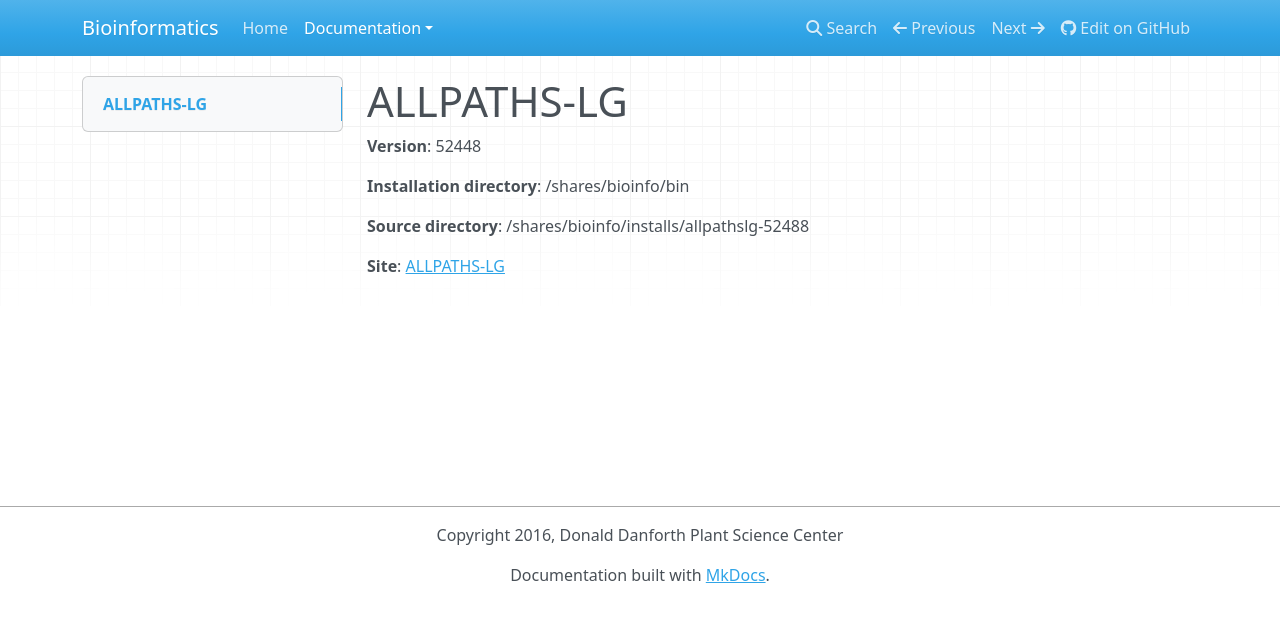
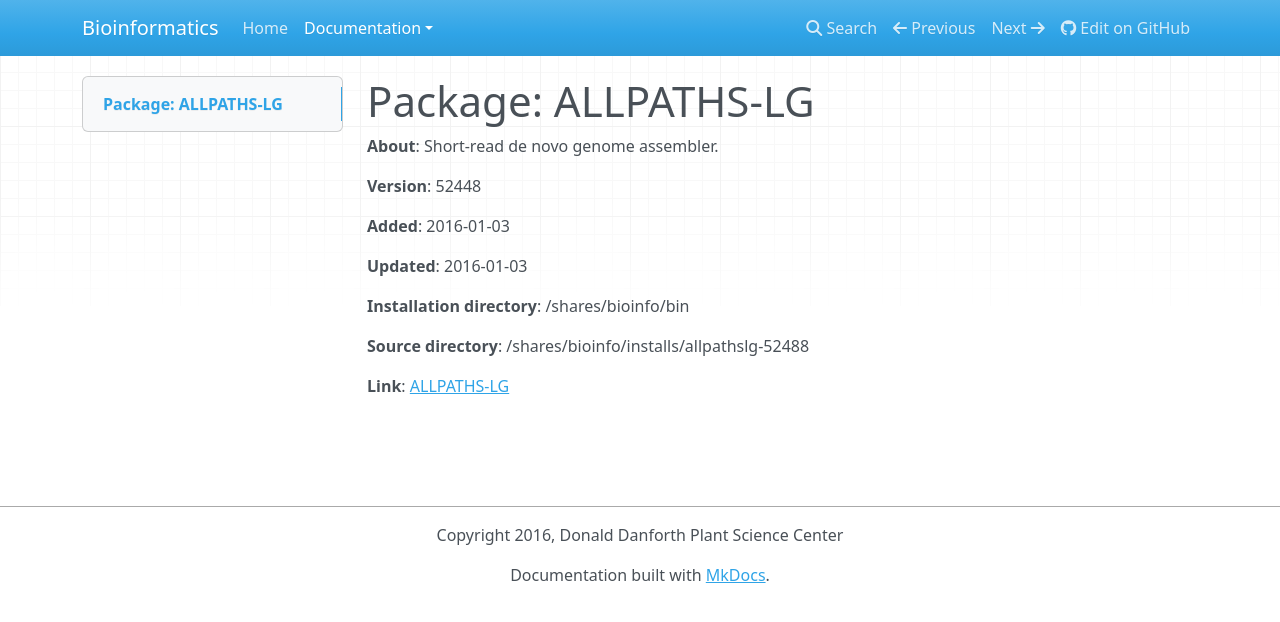
Before and after one commit to danforthcenter/bioinformatics, an MkDocs documentation site: the page built from docs/allpaths.md, in a window 1280 px wide. Shown: the top 622 px of the page. Built offline with MkDocs 1.6.1, drawn with Linux system fonts in a browser that asks for light colours; nearby versions of some CDN libraries; old or Windows-style settings are respelled for this version of MkDocs.

Commit message:
Updated all-paths docs

```diff
--- a/docs/allpaths.md
+++ b/docs/allpaths.md
@@ -1,9 +1,15 @@
-# ALLPATHS-LG
+# Package: ALLPATHS-LG
+
+**About**: Short-read de novo genome assembler.
 
 **Version**: 52448
+
+**Added**: 2016-01-03
+
+**Updated**: 2016-01-03
 
 **Installation directory**: /shares/bioinfo/bin
 
 **Source directory**: /shares/bioinfo/installs/allpathslg-52488
 
-**Site**: [ALLPATHS-LG](http://www.broadinstitute.org/software/allpaths-lg/blog/)
+**Link**: [ALLPATHS-LG](http://www.broadinstitute.org/software/allpaths-lg/blog/)
```
